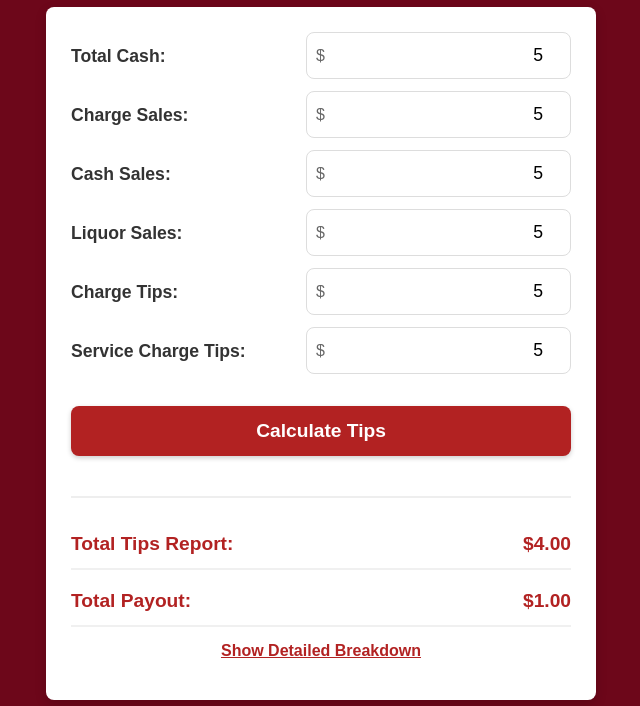
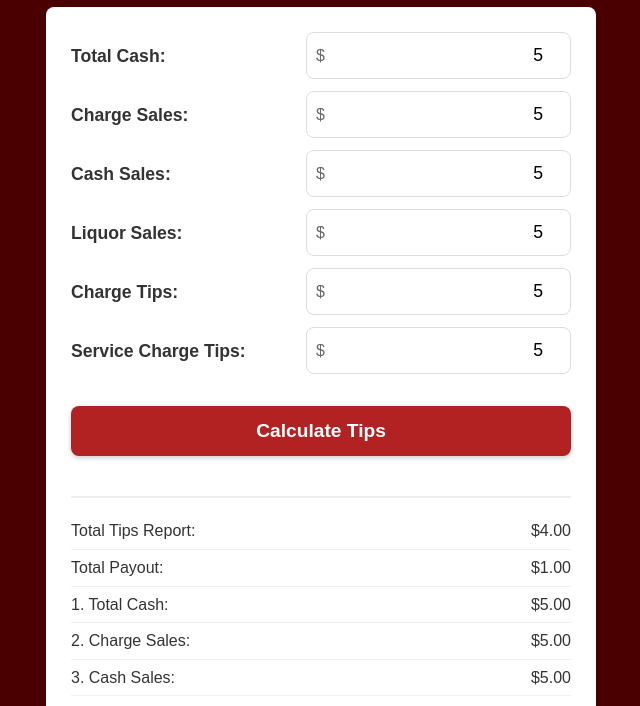
Before and after one commit to Raisealott/Hibachi-Tip-Report-Calculator, a plain HTML site: page index.html in a window 1280 px wide. Both pictures are taken after typing "5", "5", "5", "5", "5", "5" into the empty fields and a click on the button "Calculate Tips". Shown: the part 89-795 px from the top of the page, without its empty margins (319-959 px from the left). Drawn offline with Linux system fonts and the light colour scheme; a web font is replaced by a local one.

Commit message:
Update index.html

```diff
--- a/index.html
+++ b/index.html
@@ -7,7 +7,7 @@
     <link href="https://fonts.googleapis.com/css2?family=Jaini&display=swap" rel="stylesheet">
     <style>
         :root {
-            --primary-color: #6D071A; /* Keeping your original background color */
+            --primary-color: #4A0000; /* Dark Maroon background color */
             --secondary-color: #b22222;
             --text-color: #333;
             --light-text: #fff;
@@ -134,41 +134,8 @@
             border-bottom: 1px solid #f0f0f0;
         }
 
-        .result-item.highlight {
-            font-weight: bold;
-            font-size: 1.2em;
-            color: var(--secondary-color);
-            border-bottom: 2px solid #f0f0f0;
-            padding: 8px 0;
-            margin-top: 8px;
-        }
-
         .hide {
             display: none;
-        }
-
-        .summary-toggle {
-            background: none;
-            color: var(--secondary-color);
-            border: none;
-            cursor: pointer;
-            font-size: 1em;
-            margin: 10px 0;
-            padding: 5px;
-            text-decoration: underline;
-            font-weight: 600;
-            box-shadow: none;
-        }
-
-        .summary-toggle:hover {
-            color: #8b1a1a;
-            background: none;
-            box-shadow: none;
-            transform: none;
-        }
-
-        .detailed-results {
-            margin-top: 15px;
         }
 
         @media (max-width: 600px) {
@@ -245,22 +212,20 @@
         <button id="calculateBtn" onclick="calculateTips()">Calculate Tips</button>
 
         <div class="result hide" id="output">
-            <!-- Summary results shown by default -->
+            <!-- Summary results -->
             <div id="summary-results">
-                <div class="result-item highlight">
+                <div class="result-item">
                     <span>Total Tips Report:</span>
                     <span id="summary-tips-report"></span>
                 </div>
-                <div class="result-item highlight">
+                <div class="result-item">
                     <span>Total Payout:</span>
                     <span id="summary-total-payout"></span>
                 </div>
             </div>
 
-            <button class="summary-toggle" id="toggle-details">Show Detailed Breakdown</button>
-
-            <!-- Detailed results hidden by default -->
-            <div class="detailed-results hide" id="detailed-results"></div>
+            <!-- Detailed results (always visible) -->
+            <div class="detailed-results" id="detailed-results"></div>
         </div>
     </div>
 
@@ -279,7 +244,6 @@
 
         function calculateTips() {
             // Get input values
-            // Get input values (ensuring empty values are treated as 0)
             let a = parseFloat(document.getElementById("totalCash").value) || 0;
             let b = parseFloat(document.getElementById("chargeSales").value) || 0;
             let c = parseFloat(document.getElementById("cashSales").value) || 0;
@@ -384,7 +348,7 @@
                     <span>18. DRA Tips (16%):</span>
                     <span>${formatCurrency(draTips)}</span>
                 </div>
-                <div class="result-item highlight">
+                <div class="result-item">
                     <span>19. Total Tips Report:</span>
                     <span>${formatCurrency(totalTipsReport)}</span>
                 </div>
@@ -396,7 +360,7 @@
                     <span>21. Cash Due:</span>
                     <span>${formatCurrency(cashDue)}</span>
                 </div>
-                <div class="result-item highlight">
+                <div class="result-item">
                     <span>22. Total Payout:</span>
                     <span>${formatCurrency(totalPayout)}</span>
                 </div>
@@ -405,20 +369,6 @@
             document.getElementById("detailed-results").innerHTML = detailedHtml;
             document.getElementById("output").classList.remove("hide");
         }
-
-        // Set up toggle functionality
-        document.getElementById("toggle-details").addEventListener("click", function() {
-            const detailedResults = document.getElementById("detailed-results");
-            const toggleButton = document.getElementById("toggle-details");
-
-            if (detailedResults.classList.contains("hide")) {
-                detailedResults.classList.remove("hide");
-                toggleButton.textContent = "Hide Detailed Breakdown";
-            } else {
-                detailedResults.classList.add("hide");
-                toggleButton.textContent = "Show Detailed Breakdown";
-            }
-        });
 
         // Add event listeners for Enter key
         const inputs = document.querySelectorAll('input');
```
